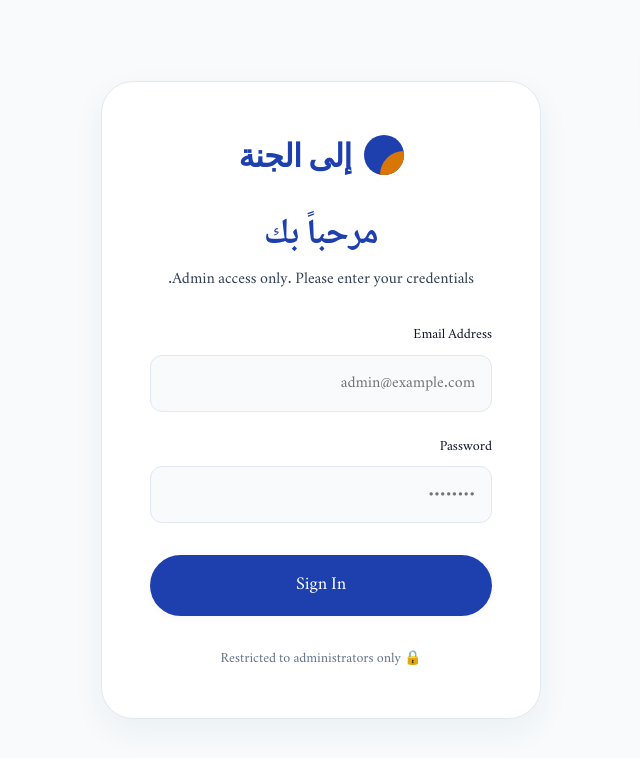
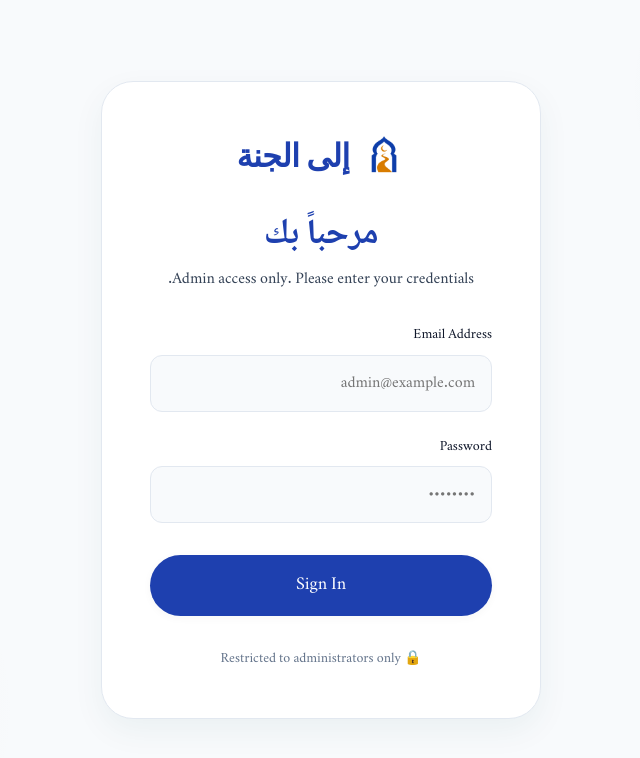
Before and after one commit to bilalelhamri19/islamic-super-app, a React (Vite) app: page /admin-login in a window 1280 px wide. Shown: the top 758 px of the page, without its empty margins (350-990 px from the left). Built offline with nearby package versions, Linux system fonts and the light colour scheme.

Commit message:
feat: Add new transparent logo and update favicon

```diff
--- a/index.html
+++ b/index.html
@@ -2,7 +2,7 @@
 <html lang="ar" dir="rtl">
   <head>
     <meta charset="UTF-8" />
-    <link rel="icon" type="image/svg+xml" href="/favicon.svg" />
+    <link rel="icon" type="image/png" href="/favicon.png" />
     <meta name="viewport" content="width=device-width, initial-scale=1.0" />
     <meta name="description" content="إلى الجنة - تطبيقك الإسلامي الشامل: القرآن الكريم، أوقات الصلاة، الأذكار، أسماء الله الحسنى والمزيد" />
     <title>إلى الجنة</title>
--- a/src/components/layout/AppLayout.jsx
+++ b/src/components/layout/AppLayout.jsx
@@ -103,7 +103,7 @@ export function AppLayout() {
       <aside className={styles.sidebar}>
         <div className={styles.logoContainer}>
           <div className={styles.logo}>
-            <span className={styles.logoMark}></span>
+            <img src="/logo.png" className={styles.logoImage} alt="Logo" />
             <h1 className={styles.logoText}>{t('app.name')}</h1>
           </div>
         </div>
--- a/src/components/layout/AppLayout.module.css
+++ b/src/components/layout/AppLayout.module.css
@@ -28,24 +28,10 @@
   gap: var(--spacing-3);
 }
 
-.logoMark {
-  width: 32px;
-  height: 32px;
-  background-color: var(--primary-emerald);
-  border-radius: var(--radius-md);
-  position: relative;
-  overflow: hidden;
-}
-
-.logoMark::after {
-  content: '';
-  position: absolute;
-  bottom: 0;
-  inset-inline-end: 0;
-  width: 20px;
-  height: 20px;
-  background-color: var(--accent-gold);
-  border-start-start-radius: 20px;
+.logoImage {
+  width: 40px;
+  height: 40px;
+  object-fit: contain;
 }
 
 .logoutBtn {
--- a/src/pages/AdminLogin.jsx
+++ b/src/pages/AdminLogin.jsx
@@ -44,7 +44,7 @@ export default function AdminLogin() {
     <div className={styles.loginContainer}>
       <div className={styles.authCard}>
         <div className={styles.brandContainer}>
-          <div className={styles.logoMark}></div>
+          <img src="/logo.png" className={styles.logoImage} alt="Logo" />
           <h1 className={styles.logoText}>إلى الجنة</h1>
         </div>
 
--- a/src/pages/AdminLogin.module.css
+++ b/src/pages/AdminLogin.module.css
@@ -58,24 +58,10 @@
   justify-content: center;
 }
 
-.logoMark {
-  width: 40px;
-  height: 40px;
-  background-color: var(--primary-emerald);
-  border-radius: var(--radius-lg);
-  position: relative;
-  overflow: hidden;
-}
-
-.logoMark::after {
-  content: '';
-  position: absolute;
-  bottom: 0;
-  right: 0;
-  width: 24px;
-  height: 24px;
-  background-color: var(--accent-gold);
-  border-top-left-radius: 24px;
+.logoImage {
+  width: 44px;
+  height: 44px;
+  object-fit: contain;
 }
 
 .logoText {
--- a/src/pages/ClientLogin.jsx
+++ b/src/pages/ClientLogin.jsx
@@ -39,7 +39,7 @@ export default function ClientLogin() {
         {/* Left Panel - Branding */}
         <div className={styles.leftPanel}>
           <div className={styles.brandWrap}>
-            <div className={styles.logoMark}></div>
+            <img src="/logo.png" className={styles.logoImage} alt="Logo" />
             <h1 className={styles.brandName}>إلى الجنة</h1>
           </div>
           <h2 className={styles.tagline}>
--- a/src/pages/ClientLogin.module.css
+++ b/src/pages/ClientLogin.module.css
@@ -96,24 +96,10 @@
   margin-bottom: 2rem;
 }
 
-.logoMark {
-  width: 40px;
-  height: 40px;
-  background: linear-gradient(135deg, #d4af37, #f0c040);
-  border-radius: 12px;
-  position: relative;
-  flex-shrink: 0;
-}
-
-.logoMark::after {
-  content: '';
-  position: absolute;
-  bottom: 0;
-  right: 0;
-  width: 22px;
-  height: 22px;
-  background: rgba(255,255,255,0.25);
-  border-top-left-radius: 22px;
+.logoImage {
+  width: 44px;
+  height: 44px;
+  object-fit: contain;
 }
 
 .brandName {
```
Also changed, not shown: public/favicon.png (added), public/logo.png (added).
